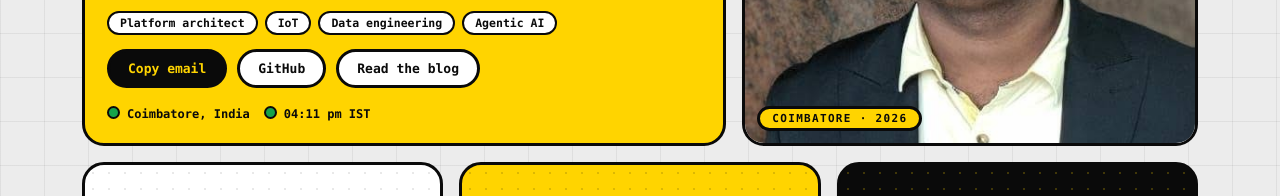
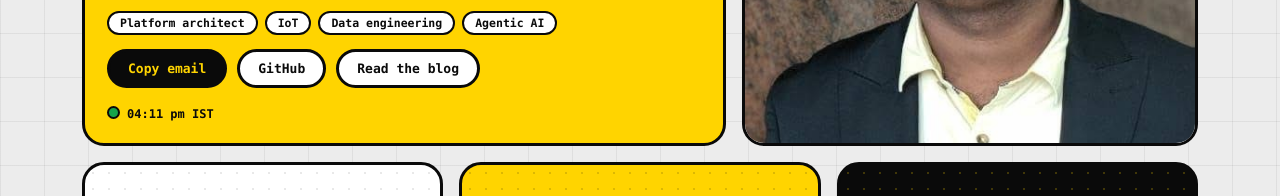
Before and after one commit to capt-jack-21/capt-jack-21.github.io, a plain HTML site: page experiment/index.html in a window 1280 px wide. Shown: the part 407-603 px from the top of the page. Drawn offline with Linux system fonts and the light colour scheme; animation ran at ten frames a second.

Commit message:
Experiment: remove Coimbatore from hero tiles
Co-Authored-By: Claude Sonnet 5.5 <noreply@anthropic.com>
Claude-Session: https://claude.ai/code/session_01PsPejCWEqE5GGwYi4ey7t5

```diff
--- a/experiment/index.html
+++ b/experiment/index.html
@@ -372,9 +372,9 @@ footer .wrap{display:flex;justify-content:space-between;flex-wrap:wrap;gap:10px}
   <p class="role">I architect platforms where devices, data and AI agents work together.</p>
   <div class="chips"><span class="chip">Platform architect</span><span class="chip">IoT</span><span class="chip">Data engineering</span><span class="chip">Agentic AI</span></div>
   <div class="btns"><button class="btn p" data-copy>Copy email</button><a class="btn" href="https://github.com/capt-jack-21">GitHub</a><a class="btn" href="../blog/">Read the blog</a></div>
-  <div class="meta"><span>Coimbatore, India</span><span id="clk">--:--</span></div>
+  <div class="meta"><span id="clk">--:--</span></div>
  </div>
- <div class="c ph s5"><img src="assets/me-pro.jpg" alt="Adithya Venkatesh in a dark blazer and glasses" width="484" height="480" fetchpriority="high"><span class="tag">COIMBATORE · 2026</span></div>
+ <div class="c ph s5"><img src="assets/me-pro.jpg" alt="Adithya Venkatesh in a dark blazer and glasses" width="484" height="480" fetchpriority="high"></div>
  </div>
  <div class="c pf s4"><i class="ic"><svg viewBox="0 0 24 24" fill="none" stroke="currentColor" stroke-width="2" stroke-linecap="round" stroke-linejoin="round"><rect x="5" y="3" width="14" height="18" rx="1.5"/><path d="M9 7h2M13 7h2M9 11h2M13 11h2M9 15h2M13 15h2M10 21v-3h4v3"/></svg></i><div class="num" data-n="15">0<small>+</small></div><div class="unit">Years</div><div class="cap">Across smart buildings, Industry 4.0, automotive and wearables</div></div>
  <div class="c pf y s4"><i class="ic"><svg viewBox="0 0 24 24" fill="none" stroke="currentColor" stroke-width="2" stroke-linecap="round" stroke-linejoin="round"><circle cx="12" cy="17" r="1.6" fill="currentColor"/><path d="M8.5 13.5a5 5 0 0 1 7 0M5.5 10.5a9 9 0 0 1 13 0M2.5 7.5a13 13 0 0 1 19 0"/></svg></i><div class="num" data-n="1">0<small> Million +</small></div><div class="unit">Sensor points</div><div class="cap">Connected to the cloud</div></div>
```
